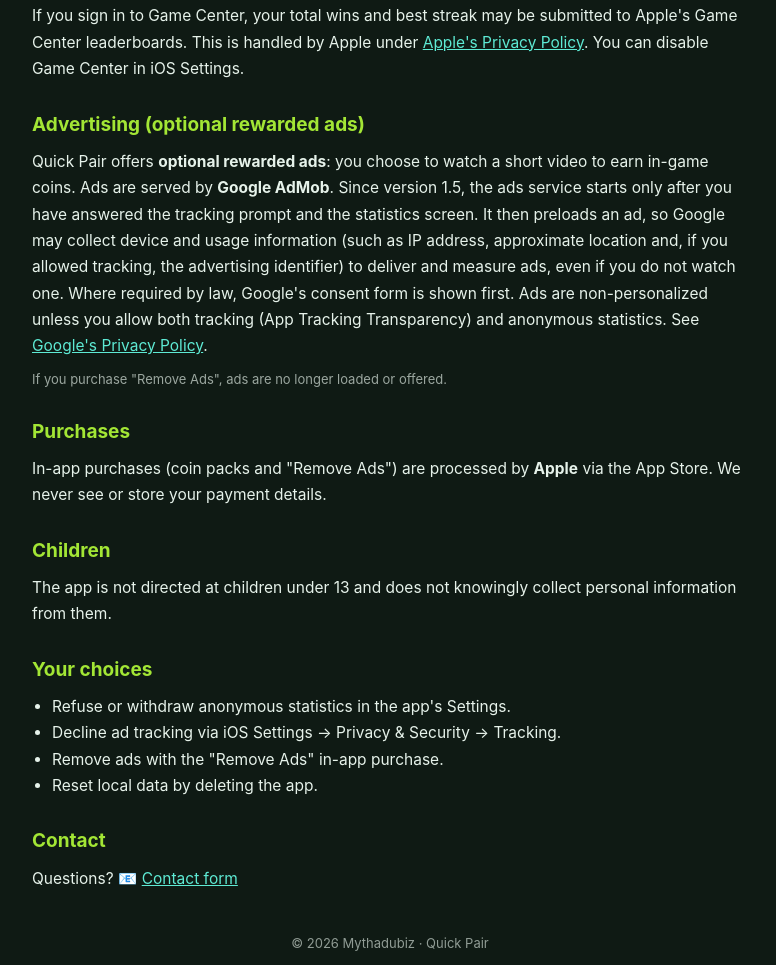
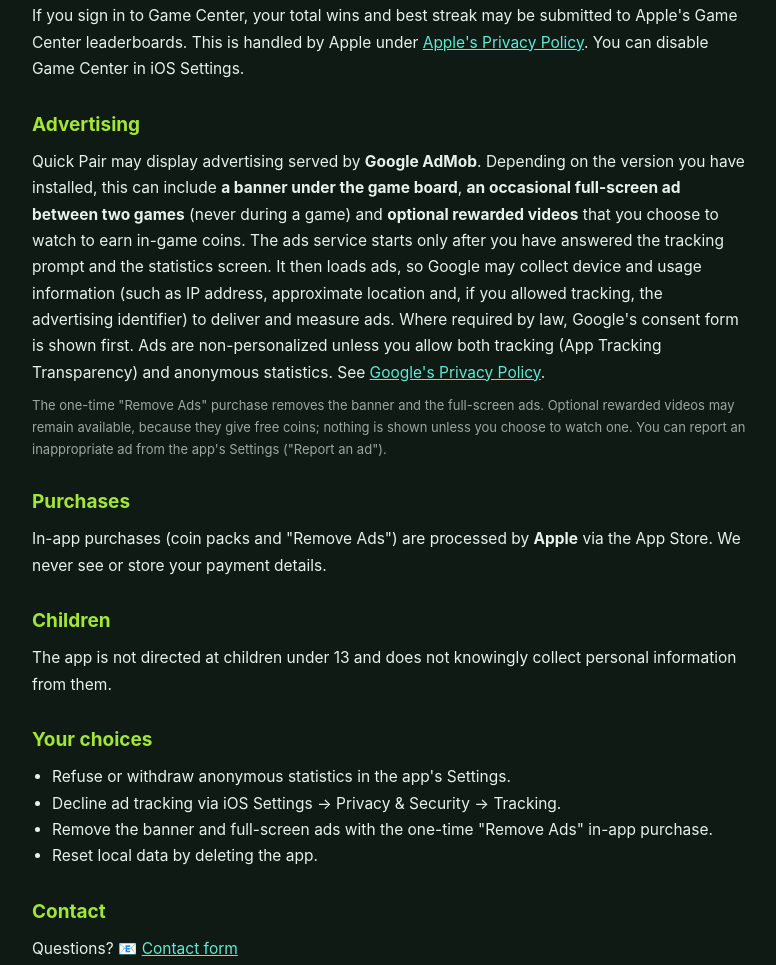
Before and after one commit to mythadubiz/quickpair-legal, a plain HTML site: page privacy.html in a window 1280 px wide. Shown: the part 830-1795 px from the top of the page, without its empty margins (250-1026 px from the left). Drawn offline with Linux system fonts and the light colour scheme.

Commit message:
Privacy: banner and occasional full-screen ads (1.7), Remove Ads scope, report an ad
Co-Authored-By: Claude Fable 5.2 <noreply@anthropic.com>

```diff
--- a/privacy.html
+++ b/privacy.html
@@ -26,7 +26,7 @@
     <h1>Privacy Policy</h1>
   </div>
   <div class="wrap">
-    <p class="muted">Last updated: 28 October 2026</p>
+    <p class="muted">Last updated: 16 November 2026</p>
     <p>This Privacy Policy explains how <strong>Quick Pair</strong> ("the app", "we") handles your information. By using the app you agree to this policy.</p>
     <h2>Data stored on your device</h2>
     <p>Your game progress (scores, streaks, stars, unlocked boards and tile sets, coins and settings) is stored <strong>locally on your device</strong> (and in your personal iCloud if enabled). We do not run our own servers, and this progress stays on your device.</p>
@@ -34,9 +34,9 @@
     <p>The first time you play, the app asks whether you agree to share anonymous gameplay statistics and crash reports to help improve the game. If you accept, the app uses <strong>Google Analytics for Firebase</strong> (game events such as a game started or won, or the shop opened) and <strong>Firebase Crashlytics</strong> (crash reports). This data is not linked to your identity and is processed by Google under <a href="https://policies.google.com/privacy">Google's Privacy Policy</a>. If you refuse, Firebase is never started and no statistics or crash reports are sent. You can change your choice at any time in the app's Settings. Since version 1.5, nothing is sent to Firebase before you answer.</p>
     <h2>Game Center</h2>
     <p>If you sign in to Game Center, your total wins and best streak may be submitted to Apple's Game Center leaderboards. This is handled by Apple under <a href="https://www.apple.com/legal/privacy/">Apple's Privacy Policy</a>. You can disable Game Center in iOS Settings.</p>
-    <h2>Advertising (optional rewarded ads)</h2>
-    <p>Quick Pair offers <strong>optional rewarded ads</strong>: you choose to watch a short video to earn in-game coins. Ads are served by <strong>Google AdMob</strong>. Since version 1.5, the ads service starts only after you have answered the tracking prompt and the statistics screen. It then preloads an ad, so Google may collect device and usage information (such as IP address, approximate location and, if you allowed tracking, the advertising identifier) to deliver and measure ads, even if you do not watch one. Where required by law, Google's consent form is shown first. Ads are non-personalized unless you allow both tracking (App Tracking Transparency) and anonymous statistics. See <a href="https://policies.google.com/privacy">Google's Privacy Policy</a>.</p>
-    <p class="muted">If you purchase "Remove Ads", ads are no longer loaded or offered.</p>
+    <h2>Advertising</h2>
+    <p>Quick Pair may display advertising served by <strong>Google AdMob</strong>. Depending on the version you have installed, this can include <strong>a banner under the game board</strong>, <strong>an occasional full-screen ad between two games</strong> (never during a game) and <strong>optional rewarded videos</strong> that you choose to watch to earn in-game coins. The ads service starts only after you have answered the tracking prompt and the statistics screen. It then loads ads, so Google may collect device and usage information (such as IP address, approximate location and, if you allowed tracking, the advertising identifier) to deliver and measure ads. Where required by law, Google's consent form is shown first. Ads are non-personalized unless you allow both tracking (App Tracking Transparency) and anonymous statistics. See <a href="https://policies.google.com/privacy">Google's Privacy Policy</a>.</p>
+    <p class="muted">The one-time "Remove Ads" purchase removes the banner and the full-screen ads. Optional rewarded videos may remain available, because they give free coins; nothing is shown unless you choose to watch one. You can report an inappropriate ad from the app's Settings ("Report an ad").</p>
     <h2>Purchases</h2>
     <p>In-app purchases (coin packs and "Remove Ads") are processed by <strong>Apple</strong> via the App Store. We never see or store your payment details.</p>
     <h2>Children</h2>
@@ -45,7 +45,7 @@
     <ul>
       <li>Refuse or withdraw anonymous statistics in the app's Settings.</li>
       <li>Decline ad tracking via iOS Settings → Privacy &amp; Security → Tracking.</li>
-      <li>Remove ads with the "Remove Ads" in-app purchase.</li>
+      <li>Remove the banner and full-screen ads with the one-time "Remove Ads" in-app purchase.</li>
       <li>Reset local data by deleting the app.</li>
     </ul>
     <h2>Contact</h2>
```
